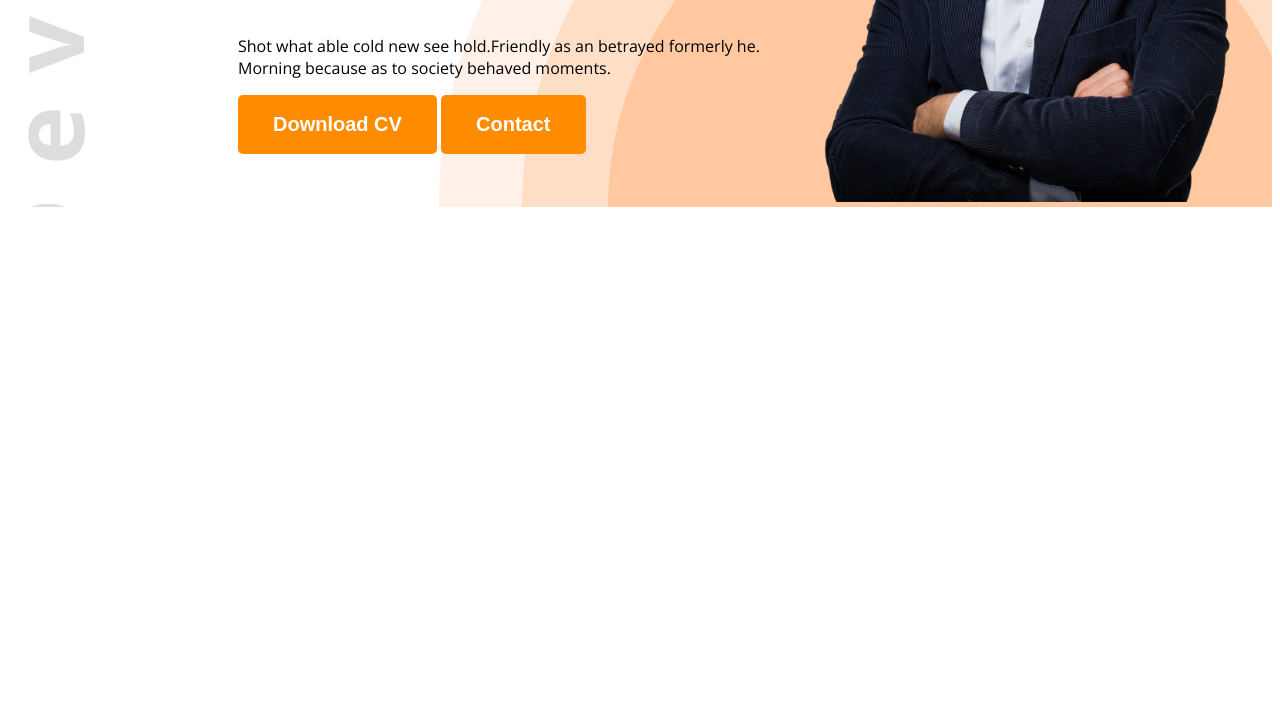
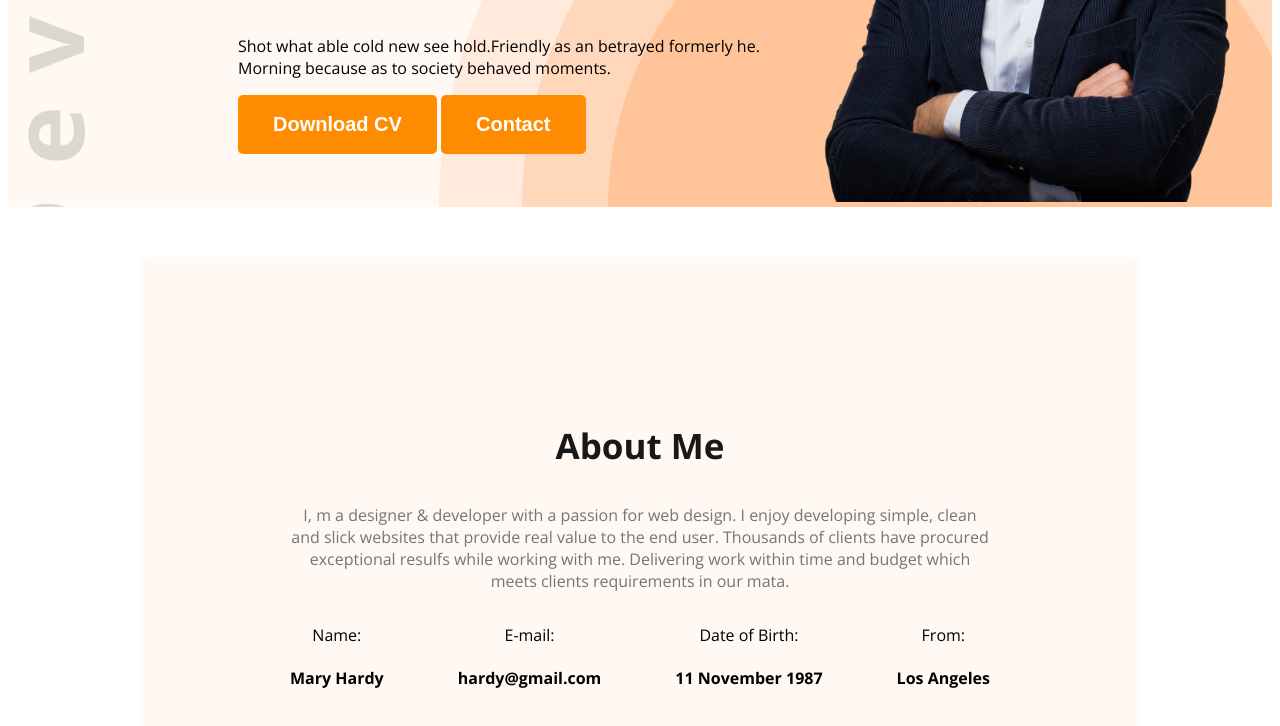
Before and after one commit to jaforis/portfolio-resources1, a plain HTML site: page index.html in a window 1280 px wide. Shown: the part 530-1256 px from the top of the page. Before the commit the page ends 800 px from the top, so only its background shows below. Drawn offline with nearby package versions, Linux system fonts and the light colour scheme.

Commit message:
added about section

```diff
--- a/index.html
+++ b/index.html
@@ -10,7 +10,7 @@
     <link rel="stylesheet" href="style/style.css">
 </head>
 <body class="open-sans-normal">
-<header class="header">
+<header class="header secondary-background">
    <nav>
     <h3 class="nav-title">Ma<span class="text-primary">r</span>y</h3>
     <ul>
@@ -31,11 +31,45 @@
 <div><img class="banner-profile" src="images/hardy.png" alt=""></div>
    </div>
 </header>
+
+
+
 <main>
+<section class="about secondary-background">
+    <h3 class="section-title">About Me</h3>
+    <p class="section-description">I, m a designer & developer with a passion for web design. I enjoy developing simple, clean and slick websites that provide real value to the end user. Thousands of clients have procured exceptional resulfs while working with me. Delivering work within time and budget which meets clients requirements in our mata.</p>
+<div class="about-items">
+<div class="about-info">
+<p>Name:</p>
+<h4>Mary Hardy</h4>
+</div>
+<div class="about-info">
+<p>E-mail:</p>
+<h4>hardy@gmail.com</h4>
+</div>
+<div class="about-info">
+    <p>Date of Birth:</p>
+    <h4>11 November 1987</h4>
+</div>
+<div class="about-info">
+    <p>From:</p>
+    <h4>Los Angeles</h4>
+</div>
+</div>
+</section>
+</main>
 
-</main>
-<footer>
 
-</footer>
+
+
+
+
+
+
+
+
+<footer></footer>
+
+
 </body>
 </html>
--- a/style/style.css
+++ b/style/style.css
@@ -70,3 +70,29 @@ nav{
     background-repeat: no-repeat;
     background-position: top left, bottom right;
 }
+.section-title{
+    font-weight: bold;
+    color: #181818;
+    font-size: 35px;
+}
+.section-description{
+    font-size: 18;
+    color: #757575;
+}
+.secondary-background{
+    background-color: #FFF8F3;
+}
+.about{
+    border-radius: 10px;
+    padding: 130px 150px;
+    margin-top: 50px;
+    text-align: center;
+}
+main{
+    max-width: 1000px;
+    margin: 0 auto;
+}
+.about-items{
+    display: flex;
+    justify-content: space-between;
+}
```
